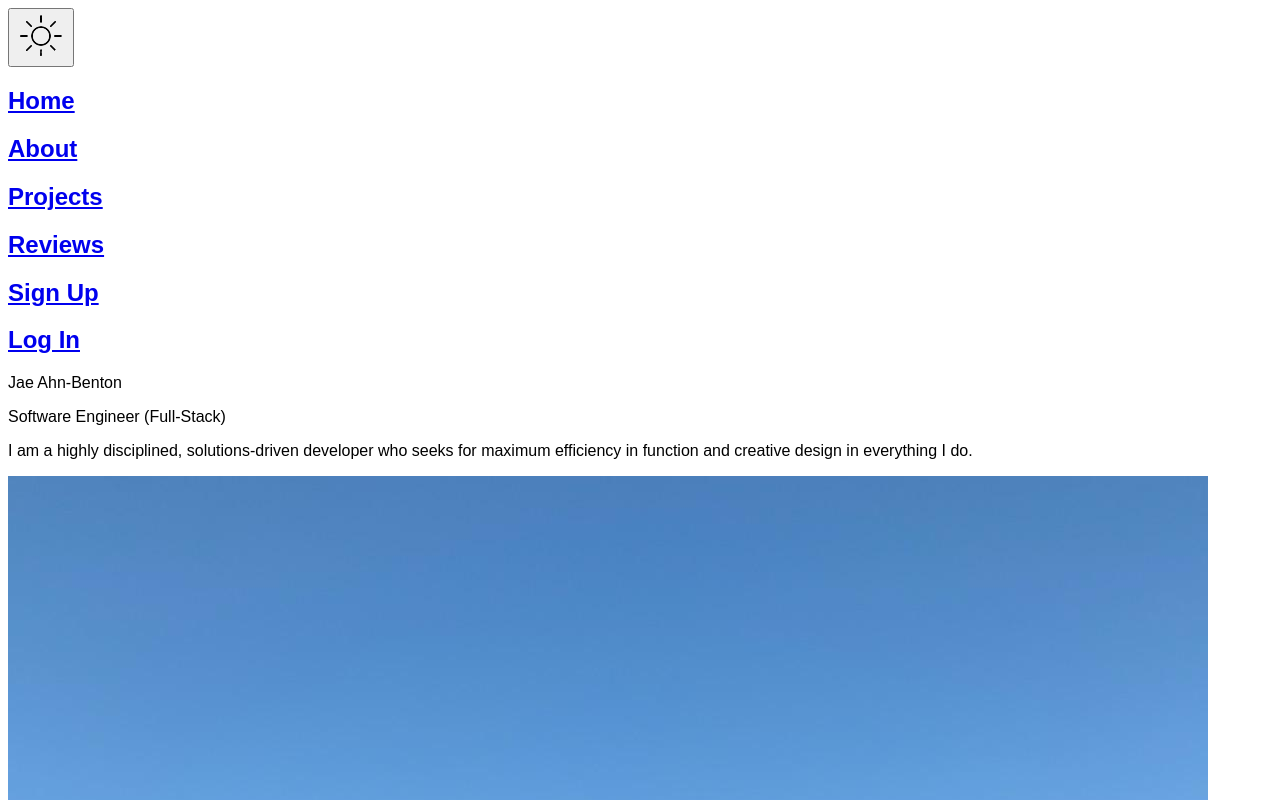
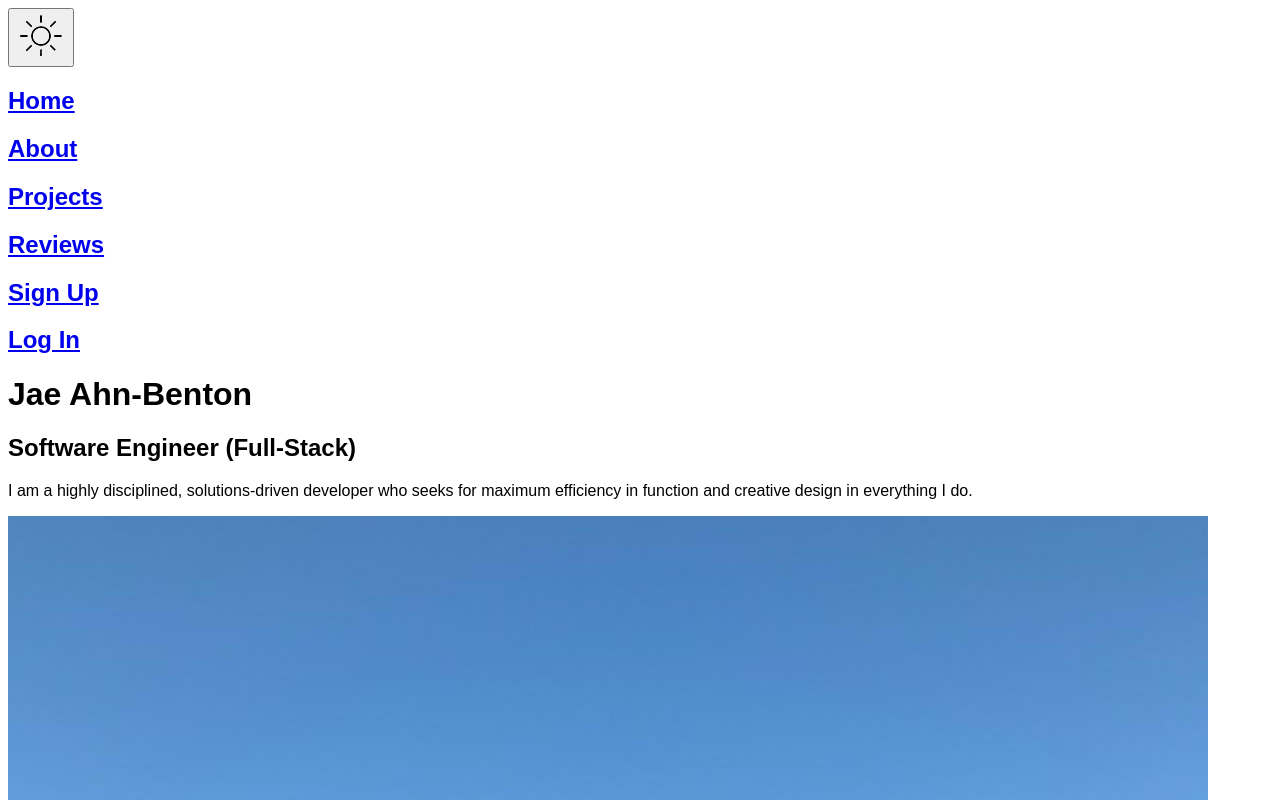
Before and after one commit to jaeahn2010/portfolio-v2, a React (Vite) app in the folder frontend/: page /about in a window 1280 px wide. Shown: the top 800 px of the page. Built offline with nearby package versions, Linux system fonts and the light colour scheme.

Commit message:
added meta tags, h1 tags, sitemap, and robots.txt for SEO

```diff
--- a/frontend/index.html
+++ b/frontend/index.html
@@ -4,7 +4,12 @@
     <meta charset="UTF-8" />
     <link rel="icon" href="/src/assets/handshake.png" />
     <meta name="viewport" content="width=device-width, initial-scale=1.0" />
-    <title>Jae Ahn-Benton: portfolio v2</title>
+    <meta name="description" content="A personal portfolio website of full-stack software engineer and web developer Jae Young Ahn-Benton, built with React, MongoDB, Express.js, and Node.js, hosted on Heroku, domain powered by goDaddy"/>
+    <meta name="keywords" content="Jae Young Ahn-Benton, full-stack software engineer, website, web development, Las Vegas, NV, USA"/>
+    <meta property="og:title" content="Jae Young Ahn-Benton"/>
+    <meta property="og:description" content="A personal portfolio website of full-stack software engineer and web developer Jae Young Ahn-Benton"/>
+    <meta property="og:url" content="https://jaeahnbenton.com"/>
+    <title>Jae Ahn-Benton - Software Engineer</title>
   </head>
   <body class="bg-stone-900">
     <div id="root"></div>
--- a/frontend/src/components/AboutPage/index.jsx
+++ b/frontend/src/components/AboutPage/index.jsx
@@ -206,11 +206,11 @@ export default function AboutPage({darkTheme, hamburgerMenu, isMobile}) {
         <main className={`${!darkTheme ? 'text-stone-800' : 'text-stone-200'} ${hamburgerMenu ? 'opacity-50' : ''} w-screen py-5 duration-500`}>
             <div className="text-center my-5 py-5 flex flex-col justify-center items-center">
                 <div>
-                    <p className='text-2xl lg:text-4xl'>Jae Ahn-Benton</p>
+                    <h1 className='text-2xl lg:text-4xl'>Jae Ahn-Benton</h1>
                     <div className={`about-title ${!darkTheme ? 'border-stone-900 light' : 'border-stone-200 dark'} border-t-2`}></div>
                 </div>
                 <div>
-                    <p className='text-lg lg:text-2xl'>Software Engineer (Full-Stack)</p>
+                    <h2 className='text-lg lg:text-2xl'>Software Engineer (Full-Stack)</h2>
                     <p className={`about-title shadow-xl shadow-stone-600 ${!darkTheme ? 'border-stone-900 light' : 'border-stone-200 dark'} border-t-2`}></p>
                 </div>
             </div>
--- a/frontend/src/components/HomePage/index.jsx
+++ b/frontend/src/components/HomePage/index.jsx
@@ -16,9 +16,9 @@ export default function HomePage({darkTheme, hamburgerMenu}) {
                 <img className="w-3/4 max-w-[600px] rounded-3xl" src={homepageImage}/>
             </div>
             <div>
-                <p className={`${!darkTheme ? 'text-stone-800' : 'text-stone-200'} welcome-message font-mono text-[12px] md:text-[18px] lg:text-[24px]`}>Welcome to Jae Ahn-Benton's website.</p>
+                <h1 className={`${!darkTheme ? 'text-stone-800' : 'text-stone-200'} welcome-message font-mono text-[12px] md:text-[18px] lg:text-[24px]`}>Welcome to Jae Ahn-Benton's website.</h1>
             </div>
-            <div className={`${!darkTheme ? 'border-stone-800' : 'border-stone-200'} code-greeting w-3/4 max-w-[600px] bg-gradient-to-r from-stone-800 via-stone-500 to-stone-800 text-stone-200 rounded-3xl mx-12 pl-12 mt-5 mb-2 text-[14px] md:text-[18px] lg:text-[24px]`}>
+            <div className={`${!darkTheme ? 'border-stone-800' : 'border-stone-200'} code-greeting w-3/4 max-w-[600px] bg-gradient-to-r from-stone-800 via-stone-500 to-stone-800 text-stone-200 rounded-3xl mx-12 pl-12 py-2 mt-5 mb-2 text-[14px] md:text-[18px] lg:text-[24px]`}>
                 <p className="font-mono">{languageSwitch === 'javascript' ? 'if (interested) {' : 'if interested:'}</p>
                 <p className="font-mono pl-10">{languageSwitch === 'javascript' ? 'readMore' : 'read_more'}&#40;
                     <Link to="/about" className="font-mono text-yellow-400 hover:underline">{languageSwitch === 'javascript' ? 'aboutMe' : 'about_me'}</Link>
```
Also changed, not shown: frontend/public/robots.txt (added), 1 other file (tests, documents, lock files or other folders).
